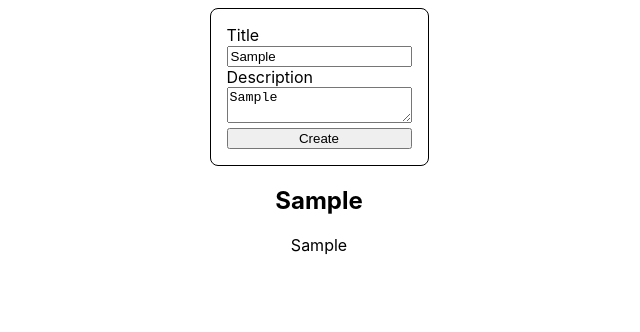
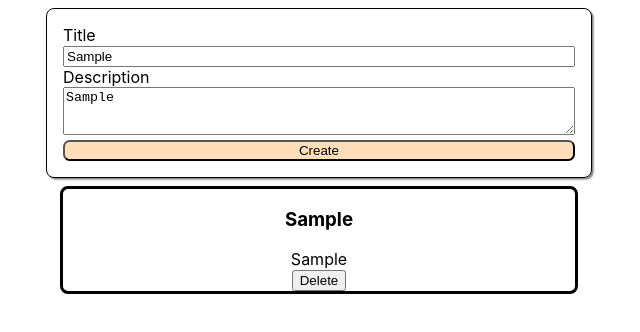
Before and after one commit to EricLiIIT/To-Do-App, a React (Create React App) app: page / in a window 1280 px wide. Both pictures are taken after typing "Sample", "Sample" into the empty fields and a click on the button "Create". Shown: the top 332 px of the page, without its empty margins (321-961 px from the left). Built offline with nearby package versions, Linux system fonts and the light colour scheme.

Commit message:
added more styling

```diff
--- /dev/null
+++ b/src/Components/ListOfItems/ShowTasks.css
@@ -0,0 +1,4 @@
+#task-list {
+  display: flex;
+  justify-content: center;
+}
--- a/src/Components/ListOfItems/ShowTasks.js
+++ b/src/Components/ListOfItems/ShowTasks.js
@@ -1,9 +1,18 @@
 import Task from "./Task";
+import "./ShowTasks.css";
 
 const ShowTasks = (props) => {
+  const deleteFtn = (e) => {
+    console.log("pressed delete");
+  };
   return props.taskArray.map((task) => (
-    <div>
-      <Task key={task.id} title={task.title} description={task.description} />
+    <div id="task-list">
+      <Task
+        key={task.id}
+        title={task.title}
+        description={task.description}
+        deleteFtn={deleteFtn}
+      />
     </div>
   ));
 };
--- /dev/null
+++ b/src/Components/ListOfItems/Task.css
@@ -0,0 +1,7 @@
+#task-container {
+  margin: 0.5em;
+  display: block;
+  border-style: solid;
+  border-radius: 0.5em;
+  width: 40%;
+}
--- a/src/Components/ListOfItems/Task.js
+++ b/src/Components/ListOfItems/Task.js
@@ -1,11 +1,19 @@
 import React from "react";
+import "./Task.css";
 
 const Task = (props) => {
   console.log("In Task.js");
   return (
-    <div>
-      <h2>{props.title}</h2>
-      <div>{props.description}</div>
+    <div id="task-container">
+      <h3 id="task-name">{props.title}</h3>
+      <div id="task-description">{props.description}</div>
+      <label htmlFor="delete" />
+      <input
+        htmlFor="delete"
+        type="button"
+        onClick={props.deleteFtn}
+        value="Delete"
+      />
     </div>
   );
 };
--- a/src/Components/ToDoForm/Form.css
+++ b/src/Components/ToDoForm/Form.css
@@ -1,3 +1,12 @@
+label {
+  display: flex;
+  justify-content: start;
+}
+
+textarea {
+  height: 3rem;
+}
+
 #form-container {
   display: flex;
   justify-content: center;
@@ -5,10 +14,12 @@
 
 #form {
   margin-top: 0.5em;
+  padding: 1em;
+  width: 40%;
+  box-shadow: 0.1em 0.1em 0.1em grey;
   border-style: solid;
   border-width: 0.1em;
   border-radius: 0.5em;
-  padding: 1em;
 }
 
 #title,
@@ -30,7 +41,7 @@
   align-items: center;
 }
 
-label {
-  display: flex;
-  justify-content: start;
+#create-input {
+  border-radius: 0.5em 0.5em 0.5em 0.5em;
+  background-color: rgb(255, 222, 185);
 }
```
